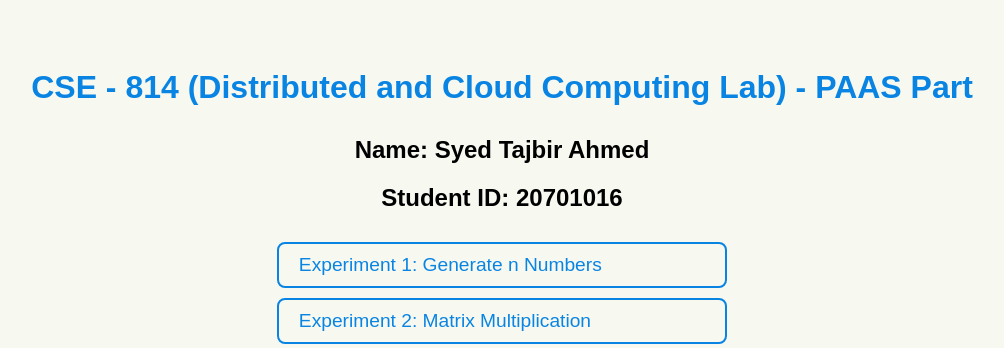
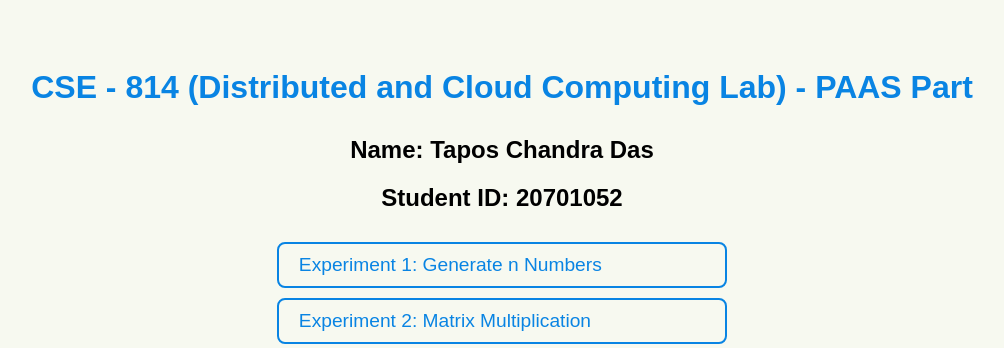
Before and after one commit to Tapos-Minmoy/cloud-computing-lab, a Flask app: page / in a window 1280 px wide. Shown: the top 348 px of the page, without its empty margins (138-1142 px from the left). Run offline with Flask 3, Linux system fonts and the light colour scheme.

Commit message:
Update index.html

```diff
--- a/templates/index.html
+++ b/templates/index.html
@@ -38,8 +38,8 @@
 <body>
     <h1>CSE - 814 (Distributed and Cloud Computing Lab) - PAAS Part</h1>
     <header>
-        <h2><strong>Name:</strong> Syed Tajbir Ahmed</h2>
-        <h2><strong>Student ID:</strong> 20701016</h2>
+        <h2><strong>Name:</strong> Tapos Chandra Das</h2>
+        <h2><strong>Student ID:</strong> 20701052</h2>
     </header>
   <div class="links">
     <a href="{{ url_for('exp1') }}">Experiment 1: Generate n Numbers</a>
```
